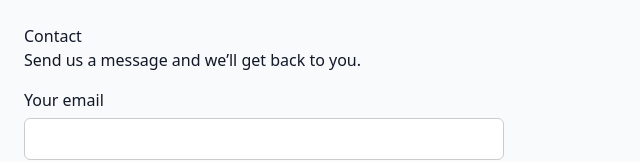
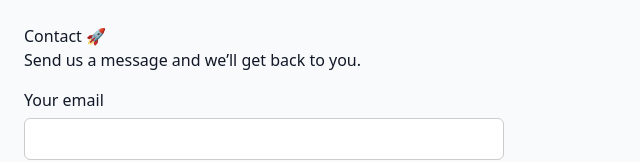
Before and after one commit to kworrix/churchmix-web-2.0, a Next.js app: page /contact in a window 1280 px wide. Shown: the top 162 px of the page, without its empty margins (0-640 px from the left). Built offline with nearby package versions, Linux system fonts and the light colour scheme.

Commit message:
Update contact.js

```diff
--- a/pages/contact.js
+++ b/pages/contact.js
@@ -1,7 +1,7 @@
 export default function Contact() {
   return (
     <main style={{ padding: 24, fontFamily: 'system-ui, sans-serif' }}>
-      <h1>Contact</h1>
+      <h1>Contact 🚀</h1>
       <p>Send us a message and we’ll get back to you.</p>
 
       <form action="https://formspree.io/f/mblkbyko" method="POST" style={{ marginTop: 16, maxWidth: 480 }}>
```
